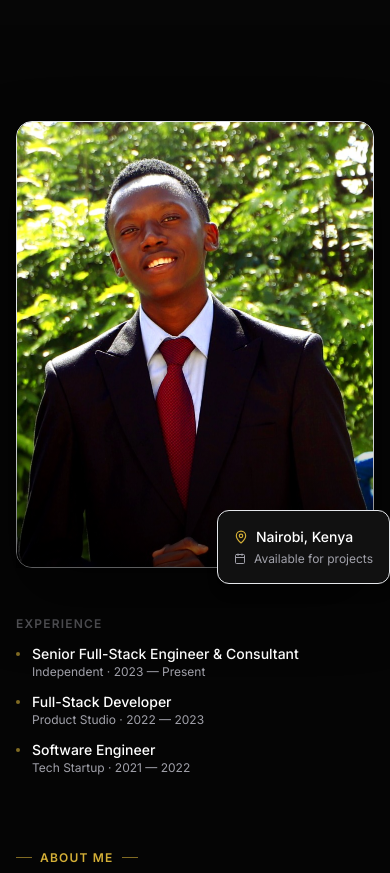
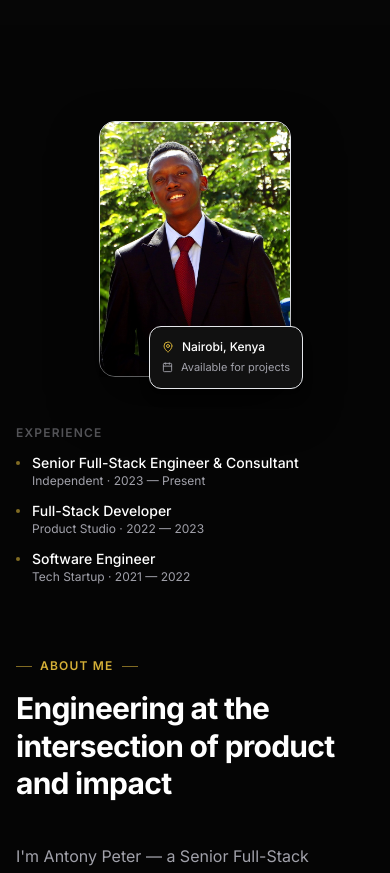
Before and after one commit to antoniodemax/antony, a React (Vite) app: page / in a window 390 px wide. Shown: the part 11020-11893 px from the top of the page. Built offline with nearby package versions, Linux system fonts and the light colour scheme.

Commit message:
changed the photo size

```diff
--- a/src/components/sections/About.tsx
+++ b/src/components/sections/About.tsx
@@ -36,25 +36,27 @@ export default function About() {
             className="space-y-6"
           >
             {/* Profile image */}
-            <div className="relative">
-              <div className="aspect-[4/5] rounded-2xl bg-card border border-white/8 overflow-hidden max-w-sm shadow-[0_32px_64px_rgba(0,0,0,0.5)]">
+            <div className="relative mx-auto w-48 sm:w-64 lg:w-full lg:max-w-sm">
+              <div className="aspect-[3/4] rounded-2xl bg-card border border-white/8 overflow-hidden shadow-[0_24px_48px_rgba(0,0,0,0.5)]">
                 <img
                   src="/antony.jpg"
                   alt="Antony Peter — Senior Full-Stack Software Engineer"
                   className="w-full h-full object-cover object-top"
+                  loading="lazy"
+                  decoding="async"
                 />
                 {/* Subtle gold gradient overlay at bottom */}
                 <div className="absolute inset-x-0 bottom-0 h-1/3 bg-gradient-to-t from-black/60 to-transparent" />
               </div>
 
               {/* Floating info card */}
-              <div className="absolute -bottom-4 -right-4 bg-card border border-white/8 rounded-xl p-4 shadow-lg">
-                <div className="flex items-center gap-2 text-sm text-white font-medium">
-                  <MapPin size={14} className="text-accent" />
+              <div className="absolute -bottom-3 -right-3 sm:-bottom-4 sm:-right-4 bg-card border border-white/8 rounded-xl p-3 sm:p-4 shadow-lg">
+                <div className="flex items-center gap-2 text-xs sm:text-sm text-white font-medium">
+                  <MapPin size={12} className="text-accent" />
                   Nairobi, Kenya
                 </div>
-                <div className="flex items-center gap-2 text-xs text-muted mt-1">
-                  <Calendar size={12} />
+                <div className="flex items-center gap-2 text-[11px] sm:text-xs text-muted mt-1">
+                  <Calendar size={11} />
                   Available for projects
                 </div>
               </div>
```
